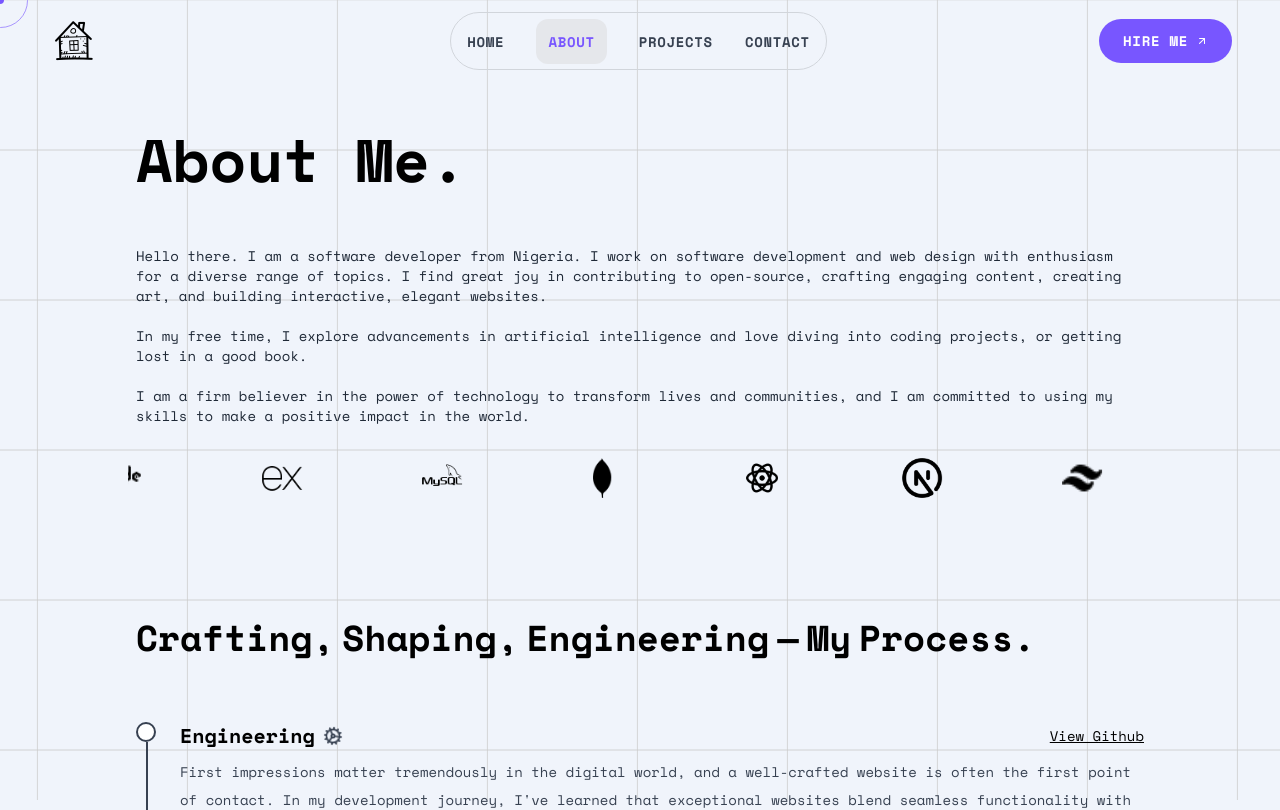
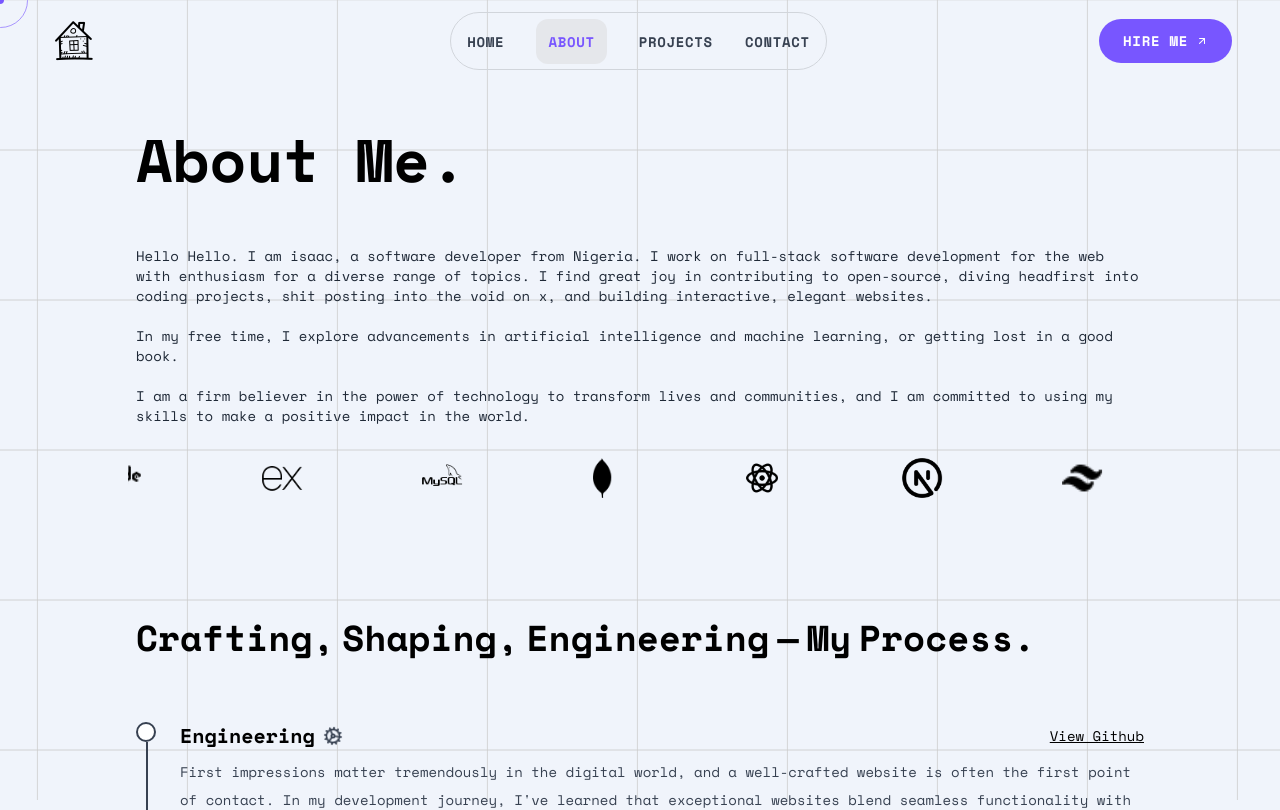
Before and after one commit to CreatorLZ/isaacanyim, a Next.js app: page /about in a window 1280 px wide. Shown: the top 810 px of the page. Built offline with nearby package versions, Linux system fonts and the light colour scheme; no server answers; a web font is replaced by a local one.

Commit message:
about updates

```diff
--- a/app/about/page.jsx
+++ b/app/about/page.jsx
@@ -70,14 +70,13 @@ export default function About() {
         viewport={{ once: true, amount: 0.3 }}
       >
         <p className="text-sm leading-loose md:text-sm text-gray-800  ">
-          Hello there. I am a software developer from Nigeria. I work on
-          software development and web design with enthusiasm for a diverse
-          range of topics. I find great joy in contributing to open-source,
-          crafting engaging content, creating art, and building interactive,
-          elegant websites.
+          Hello Hello. I am isaac, a software developer from Nigeria. I work on
+          full-stack software development for the web with enthusiasm for a
+          diverse range of topics. I find great joy in contributing to
+          open-source, diving headfirst into coding projects, shit posting into
+          the void on x, and building interactive, elegant websites.
           <br /> <br /> In my free time, I explore advancements in artificial
-          intelligence and love diving into coding projects, or getting lost in
-          a good book.
+          intelligence and machine learning, or getting lost in a good book.
           <br /> <br /> I am a firm believer in the power of technology to
           transform lives and communities, and I am committed to using my skills
           to make a positive impact in the world.
```
